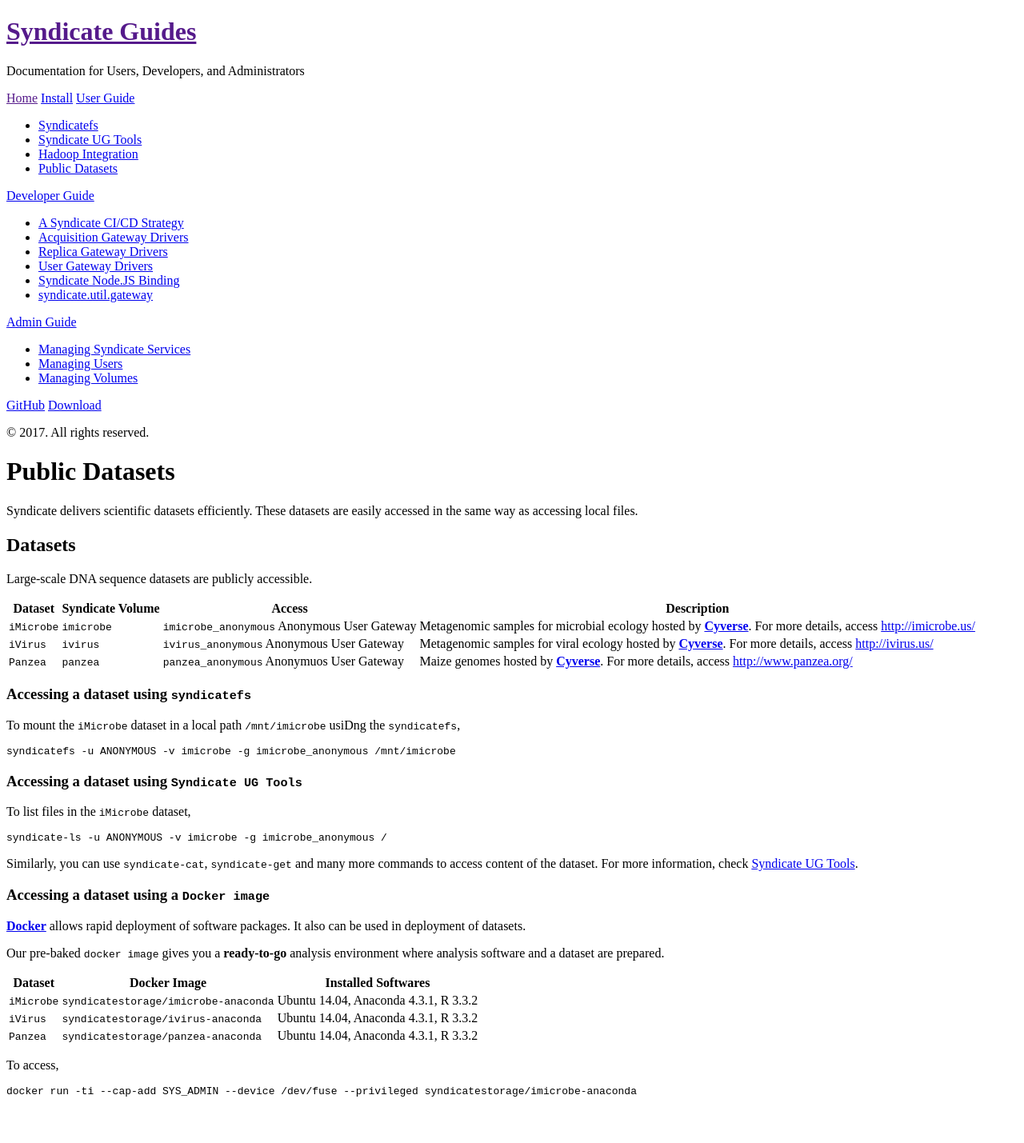
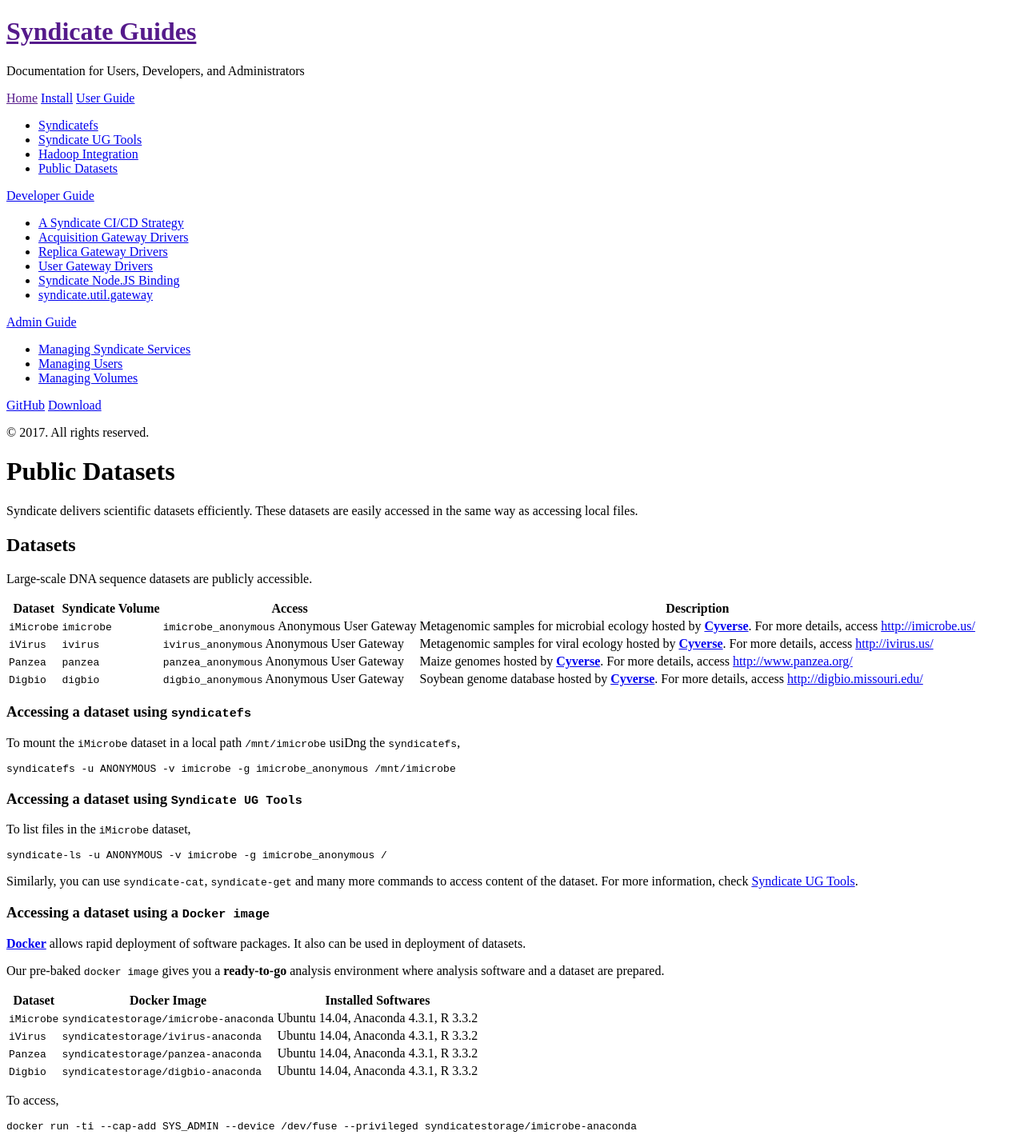
Before and after one commit to syndicate-storage/syndicate-storage.github.io, a Jekyll site: the page built from _user/009_public_datasets.md, in a window 1280 px wide. Shown: the whole page at 80% size. Built offline with Jekyll 4.4.1, drawn with Linux system fonts in a browser that asks for light colours; nearby versions of some CDN libraries; library files that are not in the unit come from our copies; before the commit the page ends 1385 px from its top, so only the background shows below that.

Commit message:
Add digbio

````diff
--- a/_user/009_public_datasets.md
+++ b/_user/009_public_datasets.md
@@ -14,7 +14,8 @@ Large-scale DNA sequence datasets are publicly accessible.
 | -------------| ----------- | ----------- | ----------- |
 | `iMicrobe`   | `imicrobe`  | `imicrobe_anonymous` Anonymous User Gateway | Metagenomic samples for microbial ecology hosted by **[Cyverse](http://www.cyverse.org)**. For more details, access [http://imicrobe.us/](http://imicrobe.us/) |
 | `iVirus`     | `ivirus`    | `ivirus_anonymous` Anonymous User Gateway | Metagenomic samples for viral ecology hosted by **[Cyverse](http://www.cyverse.org)**. For more details, access [http://ivirus.us/](http://ivirus.us/) |
-| `Panzea`     | `panzea`    | `panzea_anonymous` Anonymuos User Gateway | Maize genomes hosted by **[Cyverse](http://www.cyverse.org)**. For more details, access [http://www.panzea.org/](http://www.panzea.org/) |
+| `Panzea`     | `panzea`    | `panzea_anonymous` Anonymous User Gateway | Maize genomes hosted by **[Cyverse](http://www.cyverse.org)**. For more details, access [http://www.panzea.org/](http://www.panzea.org/) |
+| `Digbio`     | `digbio`    | `digbio_anonymous` Anonymous User Gateway | Soybean genome database hosted by **[Cyverse](http://www.cyverse.org)**. For more details, access [http://digbio.missouri.edu/](http://digbio.missouri.edu/) |
 
 ### Accessing a dataset using `syndicatefs`
 
@@ -47,6 +48,7 @@ where analysis software and a dataset are prepared.
 | `iMicrobe`   | `syndicatestorage/imicrobe-anaconda`  | Ubuntu 14.04, Anaconda 4.3.1, R 3.3.2 |
 | `iVirus`     | `syndicatestorage/ivirus-anaconda`    | Ubuntu 14.04, Anaconda 4.3.1, R 3.3.2 |
 | `Panzea`     | `syndicatestorage/panzea-anaconda`    | Ubuntu 14.04, Anaconda 4.3.1, R 3.3.2 |
+| `Digbio`     | `syndicatestorage/digbio-anaconda`    | Ubuntu 14.04, Anaconda 4.3.1, R 3.3.2 |
 
 To access,
 ```
````
